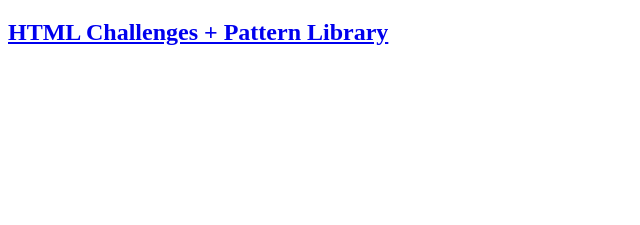
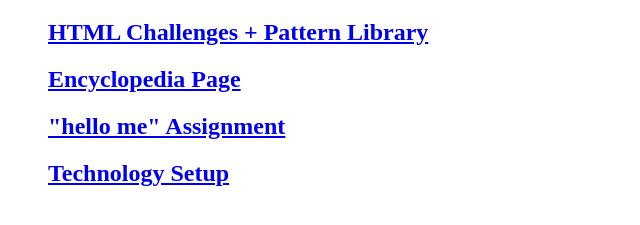
Before and after one commit to Torbrown/Torbrown.github.io, a plain HTML site: page index.html in a window 1280 px wide. Shown: the part 61-286 px from the top of the page, without its empty margins (0-640 px from the left). Drawn offline with Linux system fonts and the light colour scheme.

Commit message:
another one

```diff
--- a/index.html
+++ b/index.html
@@ -6,6 +6,11 @@
   </head>
   <body>
     <h1>Navigation</h1>
-    <a href="https://torbrown.github.io/assignment4"><h2>HTML Challenges + Pattern Library</h2></a>
+    <ol>
+      <a href="https://torbrown.github.io/assignment4"><h2>HTML Challenges + Pattern Library</h2></a>
+      <a href="https://torbrown.github.io/assignment3"><h2>Encyclopedia Page</h2></a>
+      <a href="https://torbrown.github.io/assignment2"><h2>"hello me" Assignment</h2></a>
+      <a href="https://torbrown.github.io/assignment1"><h2>Technology Setup</h2></a>
+    </ol>
   </body>
 </html>
```
